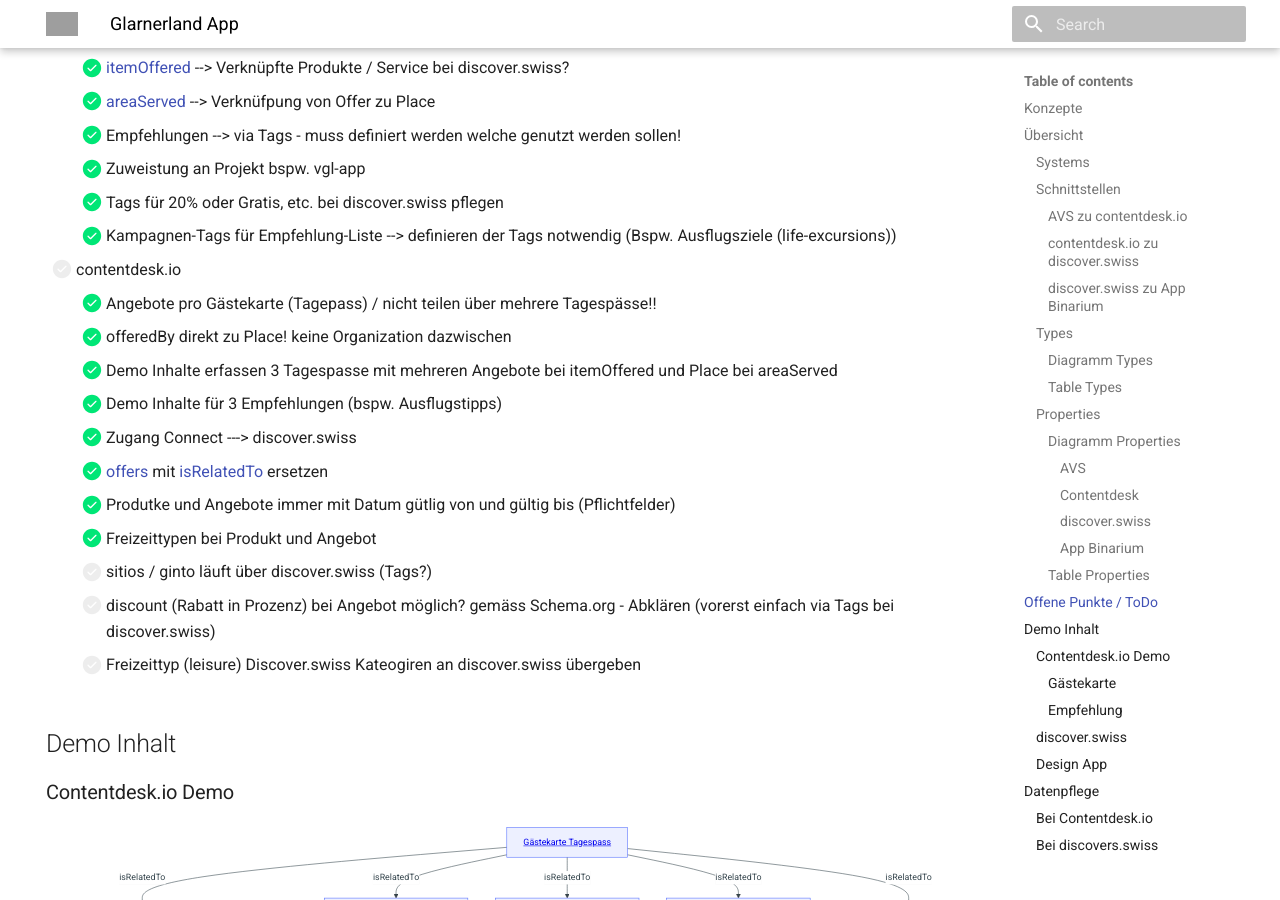
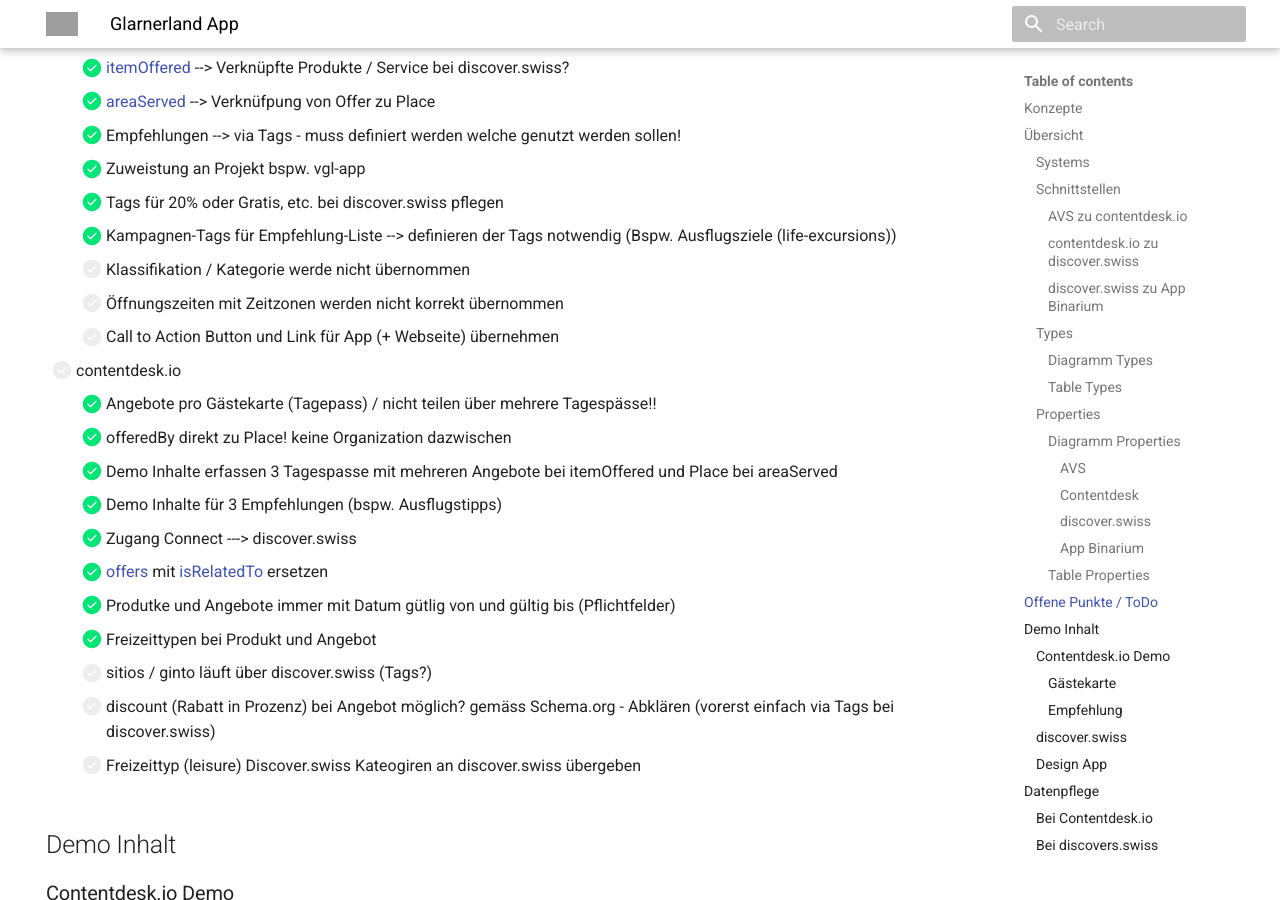
Before and after one commit to tsolenthaler/docs.contentdesk.io, an MkDocs documentation site: the page built from docs/projects/glarnerlandApp.md, in a window 1280 px wide and 900 px high, scrolled down 5893 px. Built offline with MkDocs 1.6.1 and Material for MkDocs 9.7.7, drawn with Linux system fonts in a browser that asks for light colours; grey boxes are pictures that could not be loaded.

Commit message:
Refactor glarnerlandApp.md: Add missing features and updates
- Added campaign tags for VGL integration
- Added price information for discover.swiss integration
- Added leisure type for discover.swiss integration
- Identified missing features:
  - Classification/category not being imported
  - Incorrect import of opening hours with time zones
  - Need to include Call to Action button and link for app and website

```diff
--- a/docs/projects/glarnerlandApp.md
+++ b/docs/projects/glarnerlandApp.md
@@ -271,6 +271,9 @@
     * [x] Zuweistung an Projekt bspw. vgl-app
     * [x] Tags für 20% oder Gratis, etc. bei discover.swiss pflegen
     * [x] Kampagnen-Tags für Empfehlung-Liste --> definieren der Tags notwendig (Bspw. Ausflugsziele (life-excursions))
+    * [ ] Klassifikation / Kategorie werde nicht übernommen
+    * [ ] Öffnungszeiten mit Zeitzonen werden nicht korrekt übernommen
+    * [ ] Call to Action Button und Link für App (+ Webseite) übernehmen
 
 - [ ] contentdesk.io
     * [x] Angebote pro Gästekarte (Tagepass) / nicht teilen über mehrere Tagespässe!!
```
